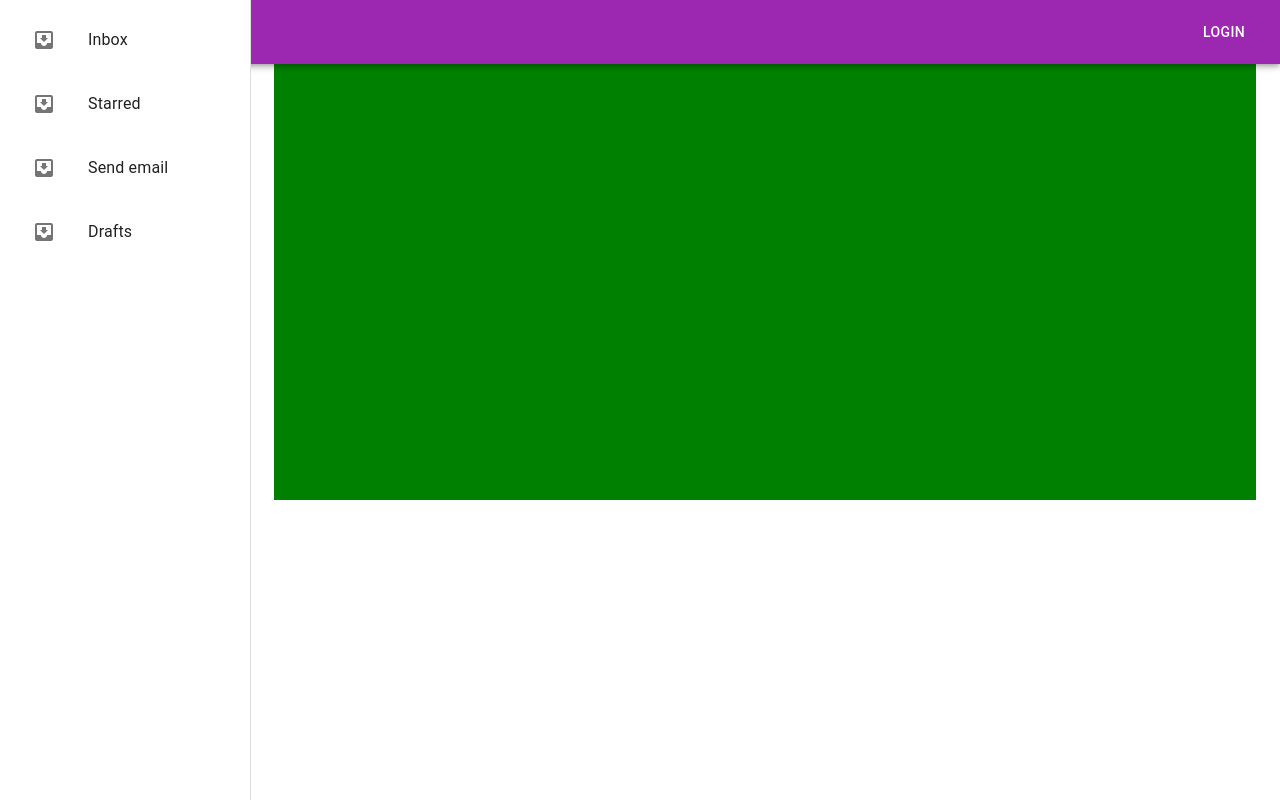
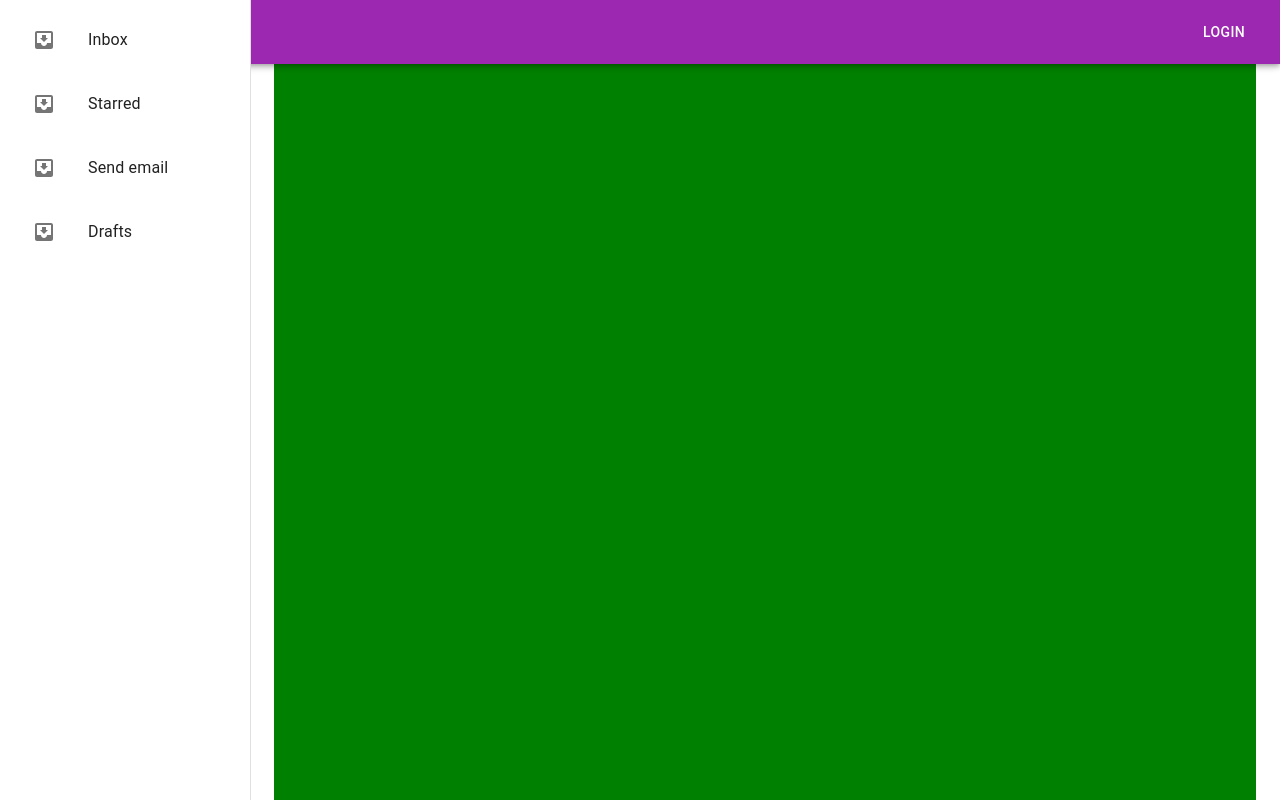
Before and after one commit to hyojinjeong/diet_diary, a React (Create React App) app: page / in a window 1280 px wide. Built offline with nearby package versions, Linux system fonts and the light colour scheme.

Commit message:
style: 레이아웃 메인영역 높이 설정
- Layout > style.ts 변경

```diff
--- a/src/components/Layout/style.tsx
+++ b/src/components/Layout/style.ts
@@ -1,7 +1,7 @@
 import styled from "@emotion/styled";
 
 export const ContentWrapper = styled.div({
-  paddingTop: "64px",
-  paddingLeft: "250px",
-  height: "500px",
+  marginTop: "64px",
+  marginLeft: "250px",
+  height: `calc(100vh - 64px)`,
 });
```
Also changed, not shown: src/components/Layout/Layout.tsx (+4 -3 lines), tsconfig.json (+4 -9 lines), src/components/Content/style.ts (renamed from src/components/Content/style.tsx), src/pages/style.ts (renamed from src/pages/style.tsx).
